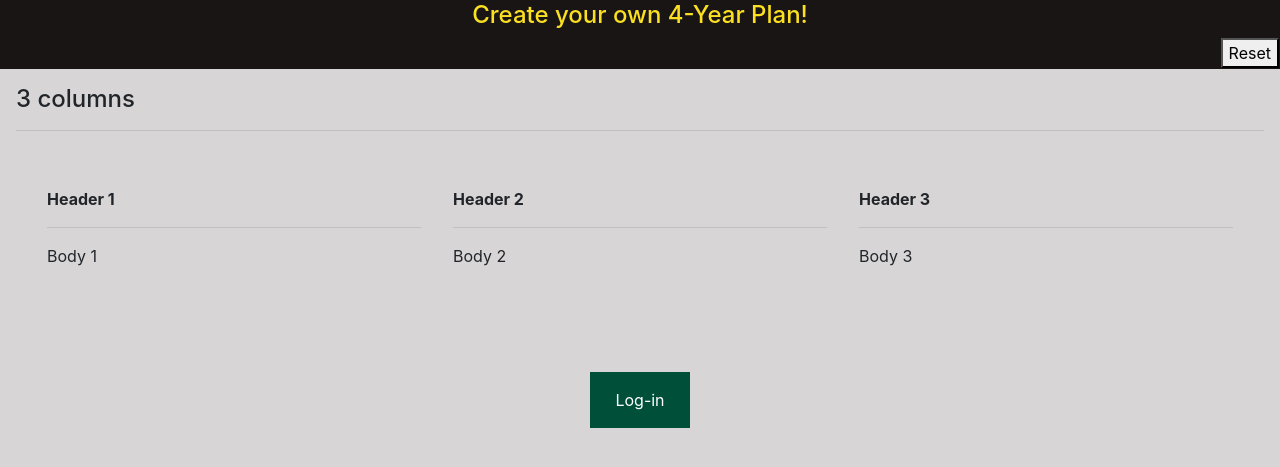
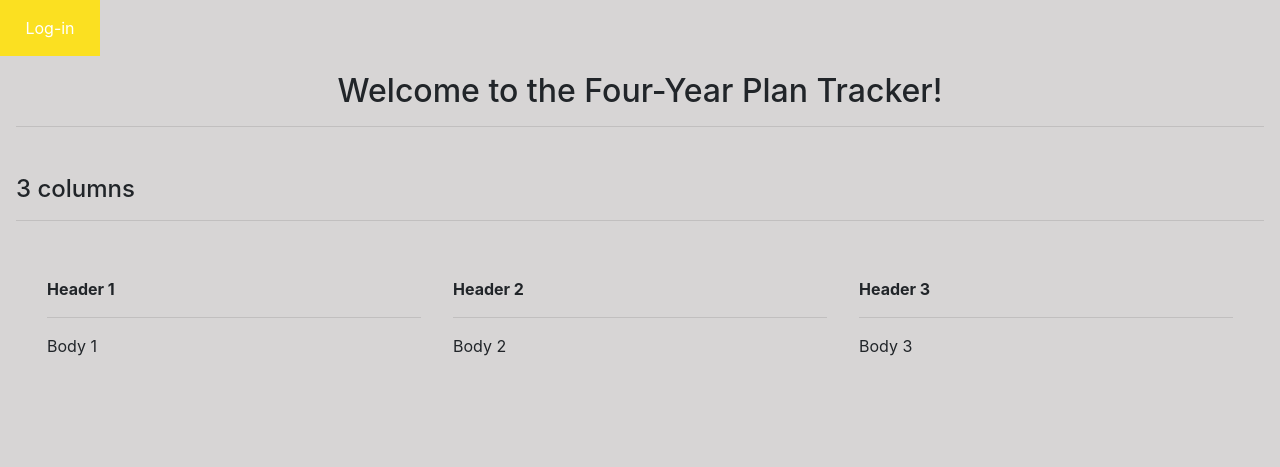
Before and after one commit to river-veek/four-year-plan-tracker, a Flask app: page / in a window 1280 px wide. Shown: the top 467 px of the page. Run offline with Flask 2, Linux system fonts and the light colour scheme; some libraries are stand-ins or nearby versions.

Commit message:
Fixed css/Bootstrap conflict

```diff
--- a/static/css/ui.css
+++ b/static/css/ui.css
@@ -32,6 +32,7 @@ body {
 	align-content: center
 }
 
+
 .dropbtn {
 	left:50%;
 	top: 50%;
@@ -49,6 +50,7 @@ body {
 	background-color: #FBE021;
 }
 
+/* This section was bugging the button in some cases and preventing interaction
 .dropdown {
 	left: 50%;
 	top: 50%;
@@ -59,6 +61,7 @@ body {
 	display: inline-block;
 	transform: translate(-50%,-50%);
 }
+*/
 
 .dropdown-content {
 	display: none;
@@ -77,6 +80,7 @@ body {
 }
 
 .dropdown-content a:hover {background-color: #ddd}
+
 
 .show {display:block;}
 
--- a/templates/ui.html
+++ b/templates/ui.html
@@ -11,19 +11,19 @@
 		<script src="https://maxcdn.bootstrapcdn.com/bootstrap/4.0.0/js/bootstrap.min.js"></script>
     <link rel="stylesheet" href="../static/css/ui.css">
   </head>
-
+<!--
   <header>
 	  <div class="top-section">
 		  <h4 class="header-text">Create your own 4-Year Plan!</h4>
 
-			<!-- This reset button is a little buggy -->
 		  <div class="resetbtn"><button onclick="toggleLogin()">Reset</button></div>
 	  </div>
 	</header>
-
+-->
   <body>
 	  <script type="text/javascript" src="../static/js/ui.js"></script>
-	  <div class=dropdown id="init">
+
+	  <div class="dropdown" id="init">
 		  <div id="lists">
 		    <button onclick="toggleShow()" class="dropbtn" id="log-in"> Log-in </button>
 			  <div id="dropdown-list" class="dropdown-content">
@@ -32,6 +32,16 @@
 		    </div>
 		  </div>
 	  </div>
+
+		<div class="cotainer-fluid padding">
+			<div class="row text-center padding">
+				<div class="col-12">
+					<h2>Welcome to the Four-Year Plan Tracker!</h2>
+					<hr>
+
+				</div>
+			</div>
+		</div>
 
 		<!-- Testing Bootstrap functionality (proof of concept)-->
 		<div class="col-12">
```
